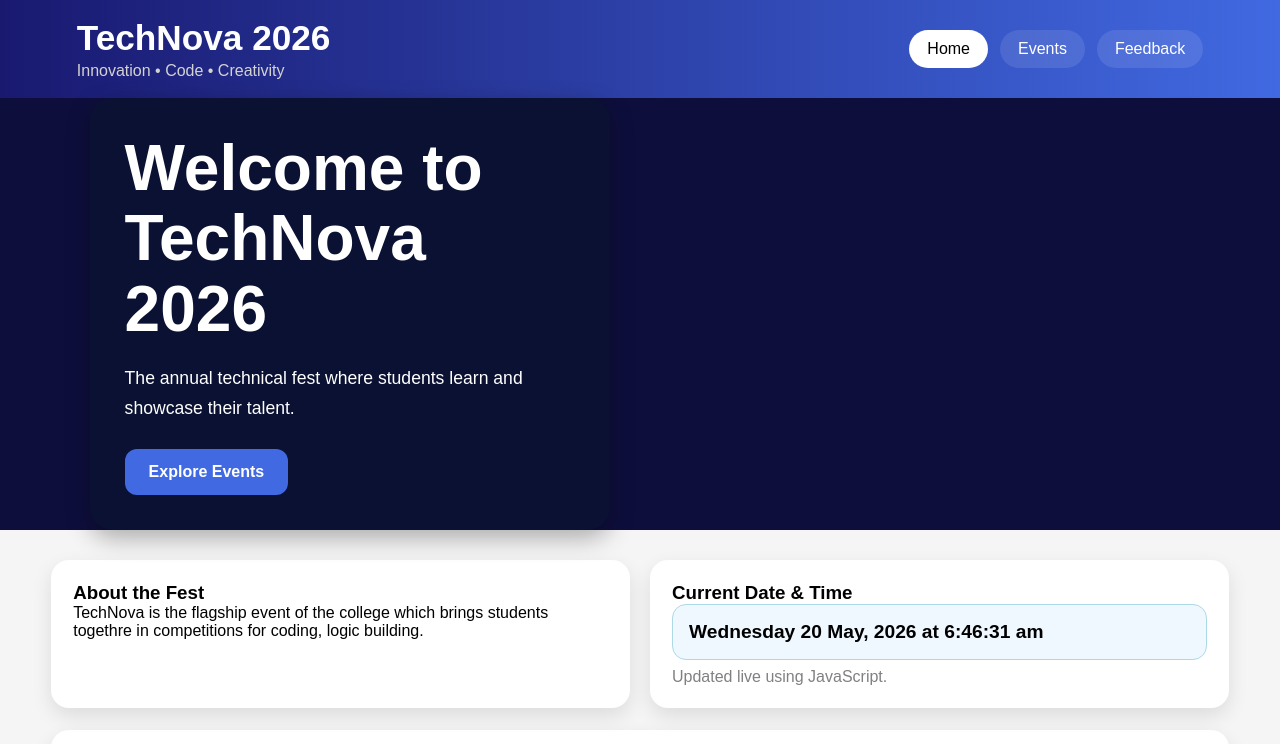
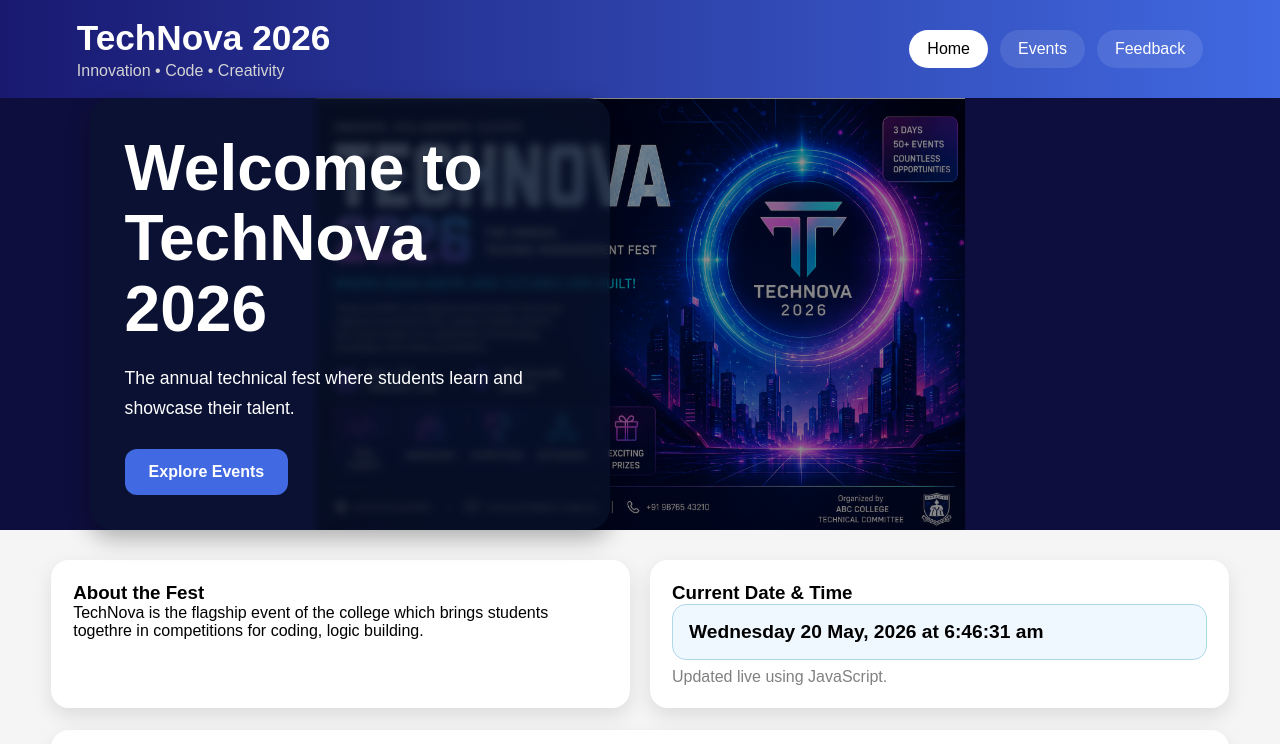
Before and after one commit to piyush25166/TechNova2026, a plain HTML site: page index.html in a window 1280 px wide. Shown: the top 744 px of the page. Drawn offline with Linux system fonts and the light colour scheme.

Commit message:
Update style.css

```diff
--- a/style.css
+++ b/style.css
@@ -78,7 +78,7 @@
 
     background:
     linear-gradient(rgba(0,0,0,0.45), rgba(0,0,0,0.45)),
-    url("images/banner.jpg.png");
+    url("banner.jpg.png");
 
     background-position:center;
     background-size:contain;
```
